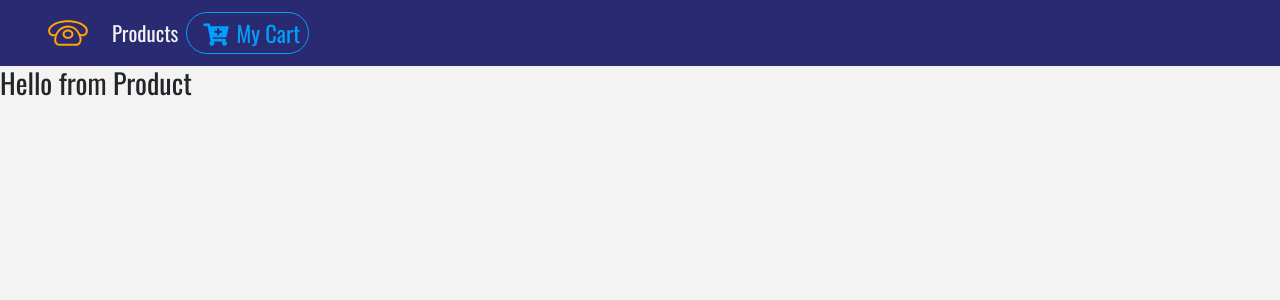
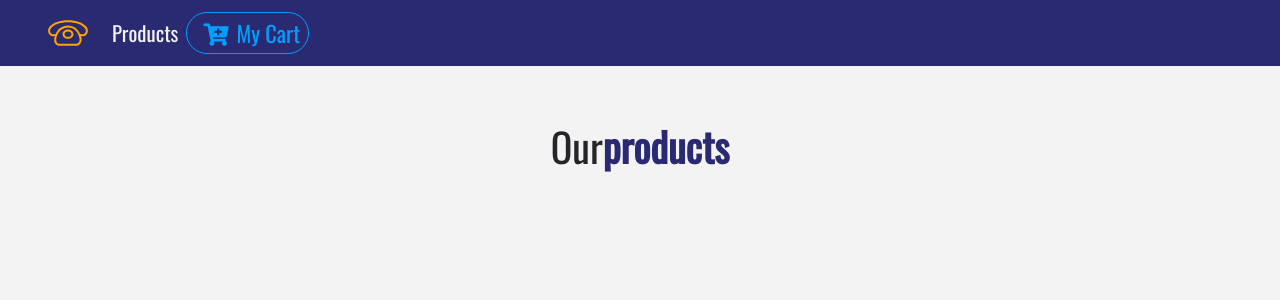
Before and after one commit to gouribhise/ecommerce, a React (Create React App) app: page / in a window 1280 px wide. Shown: the top 300 px of the page. Built offline with nearby package versions, Linux system fonts and the light colour scheme.

Commit message:
added title

```diff
--- a/src/components/ProductList.js
+++ b/src/components/ProductList.js
@@ -1,11 +1,21 @@
 import React, {Component} from 'react'
 import Product from './Product'
+import Title from './Title'
 export default class ProductList extends Component{
+  state={
+    products:[]
+  }
   render(){
     return(
-       <div>
-         <Product/>
-       </div>
+      <>
+        <div className="py-5">
+           <div className="container">
+           <Title name="our" title="products"/>
+             <div className="row">
+             </div>
+           </div>
+        </div>
+      </>
     )
   }
 }
--- /dev/null
+++ b/src/components/Title.js
@@ -0,0 +1,14 @@
+import React from 'react';
+
+export default function Title({name,title}){
+  return(
+    <div className="row">
+       <div className="col-10 mx-auto my-2 text-center text-title">
+         <h1 className="text-capitalize font-weight-bold">{name}
+          <strong className="text-blue">{title}</strong>
+         </h1>
+       </div>
+
+    </div>
+  )
+}
```
